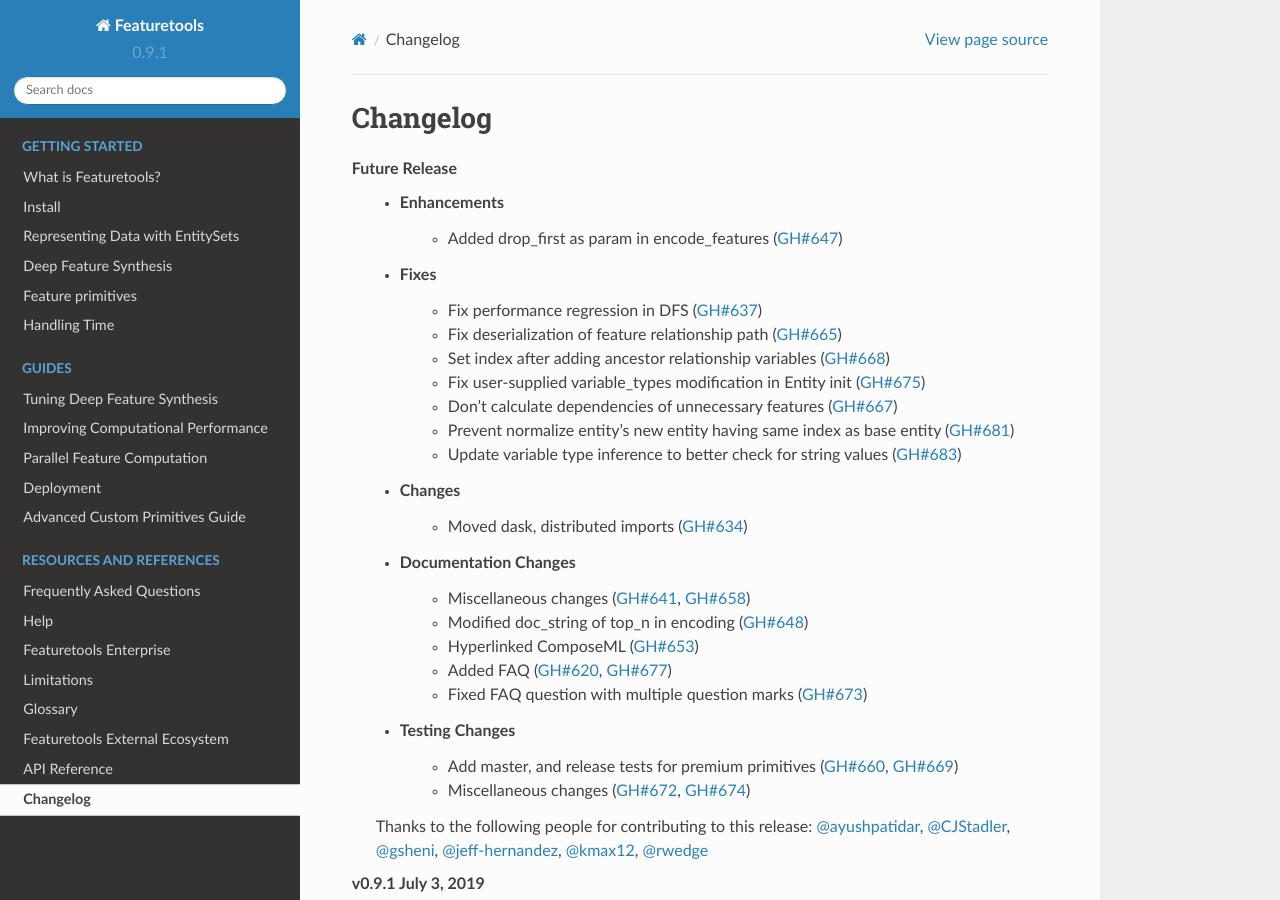
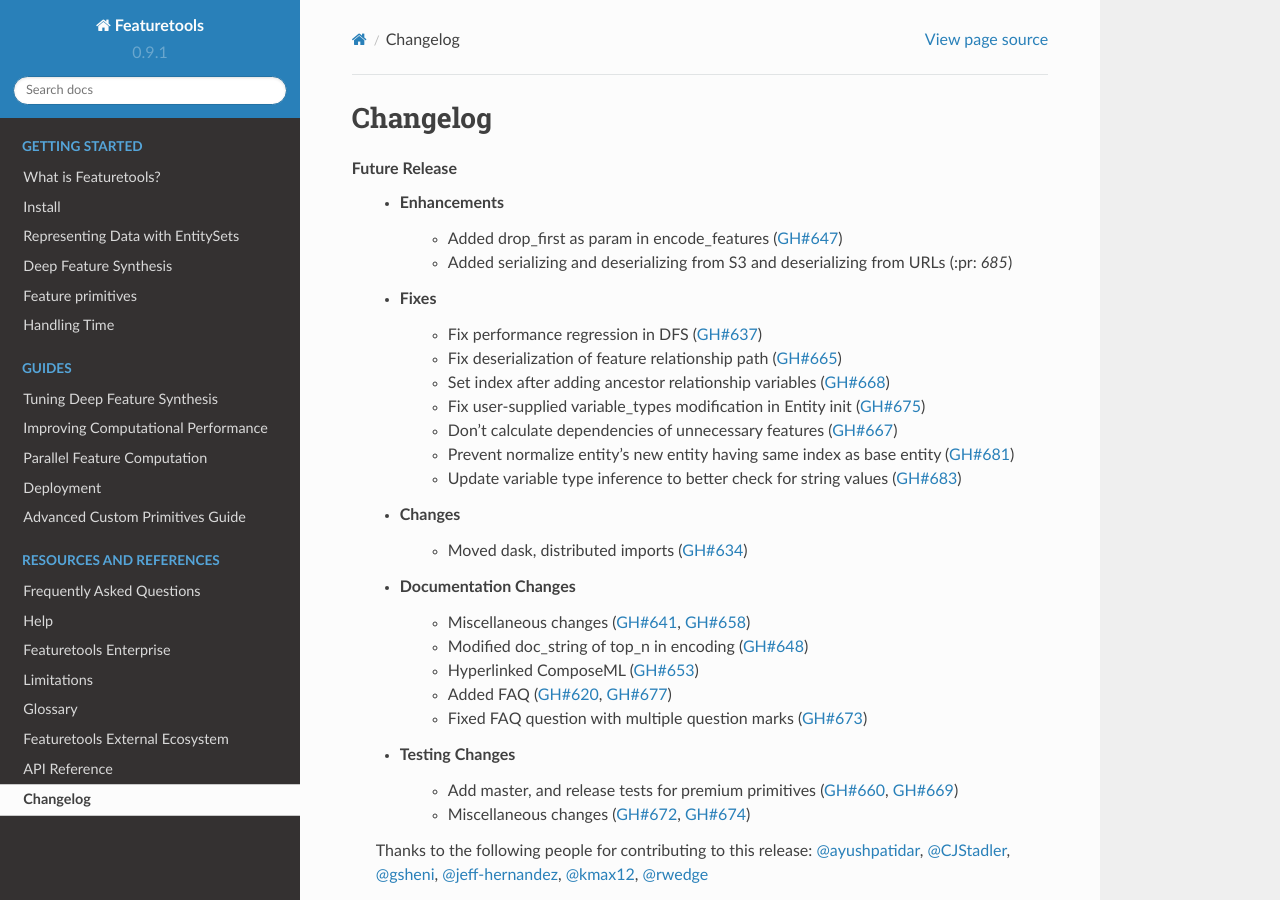
Before and after one commit to alteryx/featuretools, a Sphinx documentation site: the page built from docs/source/changelog.rst, in a window 1280 px wide and 900 px high. Built offline with Sphinx 7.4.7 and the Read the Docs theme 2.0.0, drawn with Linux system fonts in a browser that asks for light colours; pages that are not in the unit, such as notebooks, are missing from menus.

Commit message:
Added changes to changelog

```diff
--- a/docs/source/changelog.rst
+++ b/docs/source/changelog.rst
@@ -5,6 +5,7 @@
 **Future Release**
     * Enhancements
         * Added drop_first as param in encode_features (:pr:`647`)
+        * Added serializing and deserializing from S3 and deserializing from URLs (:pr: `685`)
     * Fixes
         * Fix performance regression in DFS (:pr:`637`)
         * Fix deserialization of feature relationship path (:pr:`665`)
```
